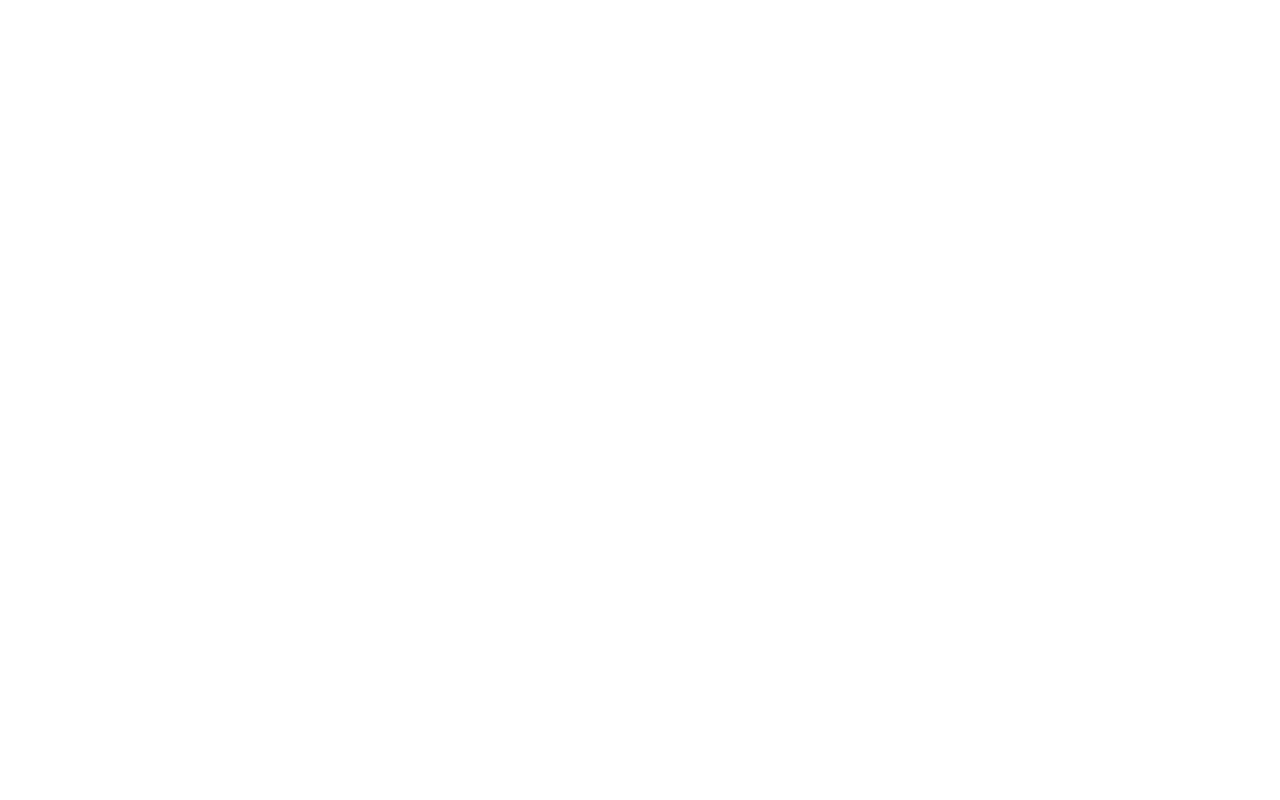
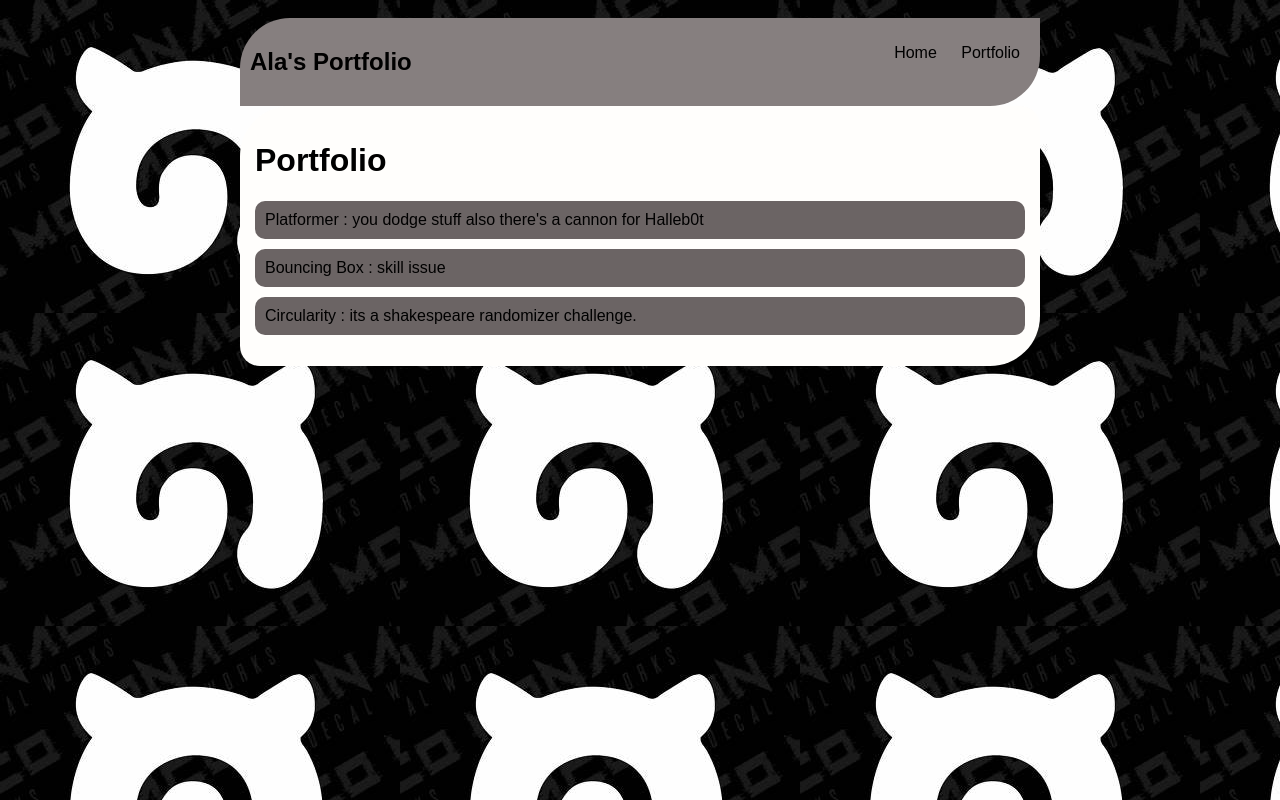
Before and after one commit to TreyRandall12/TreyRandall12.github.io, a plain HTML site: page portfolio.html in a window 1280 px wide. Drawn offline with Linux system fonts and the light colour scheme.

Commit message:
add portfolio.html file

```diff
--- a/portfolio.html
+++ b/portfolio.html
@@ -0,0 +1,113 @@
+<!DOCTYPE HTML>
+<html>
+    <head>
+        <title>not dark souls</title>
+    </head>
+      <style type="text/css">
+            body {
+                background: url("OIP.jpg");
+                color: rgb(45, 45, 45);
+                padding: 10px;
+                font-family: arial;
+            }
+            header {
+                font-size: 1.5em;
+                font-weight: bold;
+            }
+
+            #all-contents {
+                max-width: 800px;
+                margin: auto;
+            }
+
+            /* navigation menu */
+            nav {
+                background: rgb(134, 127, 127);
+                margin: 0 auto;
+                display: flex;
+                padding: 10px;
+                border-radius: 50px 0px;
+            }
+            h1 {
+                display: flex;
+                align-items: center;
+                color: rgb(0, 0, 0);
+                flex: 1;
+            }
+            #nav-ul {
+                list-style-image: none;
+            }
+            .nav-li {
+                display: inline-block;
+                padding: 0 10px;
+            }
+            .nav-a {
+                text-decoration: none;
+                color: rgb(0, 0, 0);
+            }
+
+            /* main container area beneath menu */
+            main {
+            background: rgb(255, 254, 252);
+             display: flex;
+             border: 2px silver;
+             border-radius: 50px 20px;
+            }
+            .content {
+                flex: 1;
+                padding: 15px;
+            }
+
+            /* portfolio styles */
+            .content h1 {
+                color: black;
+            }
+
+            #portfolio {
+                list-style-type: none;
+                padding-left: 0;
+            }
+
+            #portfolio li {
+                background: rgb(107, 100, 100);
+                padding: 10px;
+                border-radius: 10px;
+                margin-bottom: 10px;
+            }
+
+            #portfolio li:hover {
+                background: #eee;
+            }
+
+            #portfolio a {
+                text-decoration: none;
+                color: #000000;
+            }
+        </style>
+    <body>
+      <div id="all-contents">
+              <nav>
+            <h1>Ala's Portfolio</h1>
+            <ul id="nav-ul">
+                <li class="nav-li">
+                  <a class="nav-a" href="index.html">Home</a>
+                </li>
+                <li class="nav-li">
+                  <a class="nav-a" href="portfolio.html">Portfolio</a>
+                </li>
+            </ul>
+        </nav>
+        <main>
+            <div class="content">
+                <h1>Portfolio</h1>
+                <ul id="portfolio">
+    <li><a href="projects/platformer/">Platformer : you dodge stuff also there's a cannon for Halleb0t</a></li>
+    <li><a href="projects/bouncing-box/">Bouncing Box : skill issue </a></li>
+    <li><a href="projects/circularity/">Circularity : its a shakespeare randomizer challenge.</a></li>
+                </ul>
+            </div>
+        </main>
+    </div>
+      </div>
+    </body>
+</html>
```
Also changed, not shown: index.html (+10 -10 lines), OIP.jpg (added).
